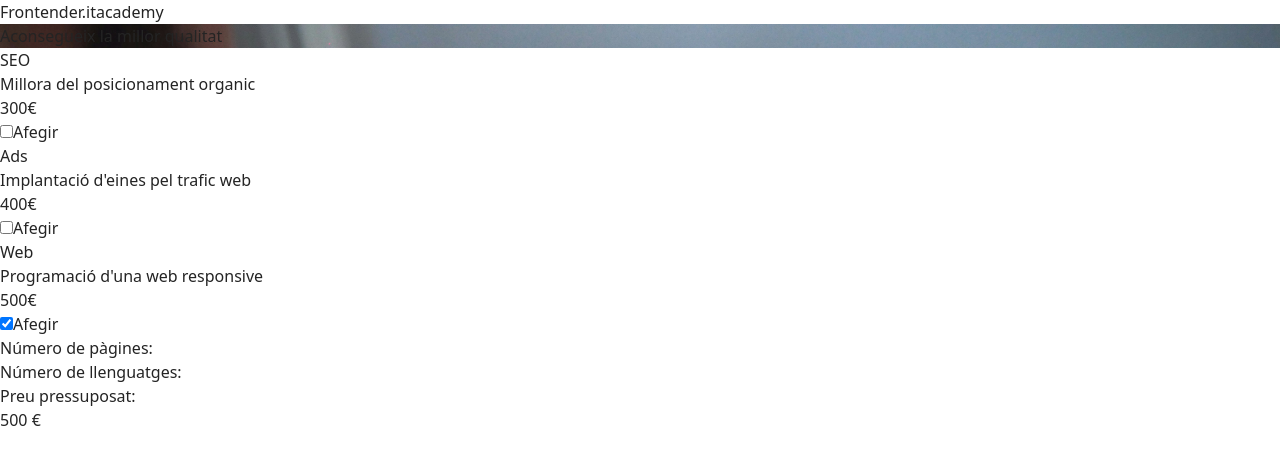
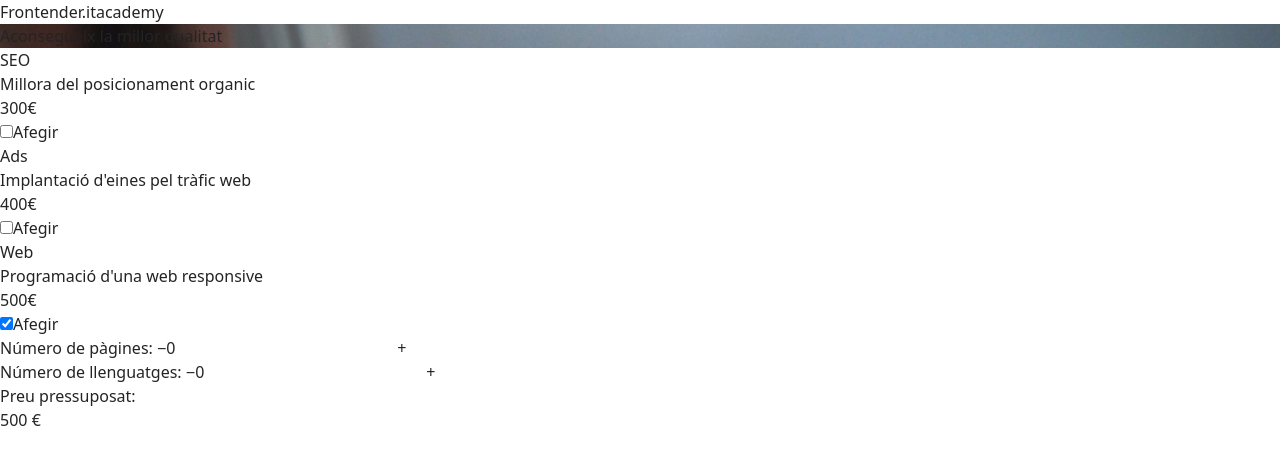
Before and after one commit to codingjordi/s6-profunditzar-react, a React (Vite) app: page / in a window 1280 px wide. Both pictures are taken after a click on the checkbox 6 px from the left and 323 px from the top of the page. Shown: the top 464 px of the page. Built offline with nearby package versions, Linux system fonts and the light colour scheme.

Commit message:
s6-profunditzar-react-nivell-1-exercici-3

```diff
--- a/src/CardList.tsx
+++ b/src/CardList.tsx
@@ -1,13 +1,19 @@
 import React from 'react'
 import Card from './components/Card'
-import { serveis } from './lib/Serveis';
+import { Servei } from './lib/Serveis'
 
-export default function CardList({ array }) {
+export default function CardList({ array }: { array: Servei[] }) {
   return (
-    <div className='w-full grid place-items-center'>
-        {array.map((servei) => {
-          return <Card title={servei.title} description={servei.description} price={servei.price}></Card>
-        })}
+    <div className='w-full grid place-items-center gap-4 -my-3'>
+        {array.map((servei: Servei) => (
+          <Card
+            key={servei.title}
+            title={servei.title}
+            description={servei.description}
+            price={servei.price}
+            hasAditionalInputs={servei.hasAditionalInputs}
+          />
+        ))}
     </div>
   )
 }
--- a/src/TotalPrice.tsx
+++ b/src/TotalPrice.tsx
@@ -1,14 +1,14 @@
 import React from 'react'
-import { useTotal } from './hooks/useTotal';
+import { useProduct } from './hooks/useProduct'
 
 export default function TotalPrice() {
 
-  const { total, details } = useTotal();
+  const { product } = useProduct();
 
   return (
     <div className="flex gap-4 items-baseline justify-end text-3xl font-bold">
         <p>Preu pressuposat: </p>
-        <p className='text-4xl'>{total} €</p>
+        <p className='text-4xl'>{ (product.pages !== 0 || product.languages !== 0) ? (((product.pages + product.languages) * 30) + product.totalPrice) : product.totalPrice} €</p>
     </div>
   )
 }
--- a/src/components/Card.tsx
+++ b/src/components/Card.tsx
@@ -1,46 +1,46 @@
 import React, { useContext, useState } from 'react'
-import { useTotal } from '../hooks/useTotal';
+import { useProduct } from '../hooks/useProduct'
 
-export default function Card({ title, description, price }) {
+export default function Card({ title, description, price, hasAditionalInputs }) {
 
-    const { setTotal, setDetails, details } = useTotal();
+    const { product, setProduct } = useProduct();
     const [isChecked, setIsChecked] = useState(false)
 
-
     const handlePagesChange = (e) => {
-        setDetails(
-            {
-                ...details,
-                pages: e.target.value
-
-            }
-        )
+        setProduct({
+            ...product,
+            pages: parseInt(e.target.value) || 0
+        })
     }
 
     const handleLanguagesChange = (e) => {
-        setDetails(
-            {
-                ...details,
-                languages: e.target.value
-
-            }
-        )
+        setProduct({
+            ...product,
+            languages: parseInt(e.target.value) || 0
+        })
     }
 
     const handleCheckboxChange = (e) => {
         if (e.target.checked) {
-            setTotal(t => t + price)
+            setProduct({
+                ...product,
+                totalPrice: product.totalPrice + price
+            })
             setIsChecked(true)
         } else {
-            setTotal(t => t - price)
+            setProduct({
+                ...product,
+                pages: 0,
+                languages: 0,
+                totalPrice: product.totalPrice - price
+            })
             setIsChecked(false)
         }
     }
 
-
     return (
-        <div className="shadow-lg rounded p-9 w-3/4">
-            <div className='grid grid-cols-3  items-center'>
+        <div className={`shadow-lg rounded p-9 w-3/4 ${isChecked && 'border border-blue-600'}`}>
+            <div className='grid grid-cols-3 items-center'>
                 <div className='flex justify-start items-center'>
                     <div>
                         <h2 className='text-2xl font-semibold'>{title}</h2>
@@ -51,23 +51,77 @@ export default function Card({ title, description, price }) {
                     <p className='text-3xl font-bold'>{price}€</p>
                 </div>
                 <div className='flex justify-end items-center'>
-                    <input className='mr-3 scale-150' type='checkbox' checked={isChecked} onChange={handleCheckboxChange}  id='afegir' name='afegir'></input>
+                    <input
+                        className='mr-3 scale-150'
+                        type='checkbox'
+                        checked={isChecked}
+                        onChange={handleCheckboxChange}
+                        id='afegir'
+                        name='afegir'
+                    />
                     <label htmlFor="" className='text-xl'>Afegir</label>
                 </div>
+            </div>
 
-            </div>
-            {isChecked &&
-                <div className='flex flex-col gap-y-2 items-end'>
-                    <div className='flex'>
-                        <label htmlFor="">Número de pàgines: </label>
-                        <input className='ml-4 w-14 text-center border-2 border-gray-300 rounded-md' onChange={handlePagesChange} type="number" />
+            {isChecked && hasAditionalInputs && (
+                <div className='flex flex-col gap-y-2 items-end mt-3'>
+                    <div className='flex items-center'>
+                        <label htmlFor="" className='mr-3'>Número de pàgines: </label>
+                        <button className="flex items-center px-1 h-5 rounded-full border-2 border-gray-400" onClick={() =>
+                            setProduct(
+                                {
+                                    ...product,
+                                    pages: product.pages > 0 ? product.pages - 1 : 0,
+                                }
+                            )}>
+                            −
+                        </button>
+                        <input
+                            className='mx-1 w-14 text-center border-2 border-gray-400 rounded-md'
+                            onChange={handlePagesChange}
+                            type="number"
+                            value={product.pages}
+                        />
+                        <button className="flex items-center px-1 h-5 rounded-full border-2 border-gray-400" onClick={() =>
+                            setProduct(
+                                {
+                                    ...product,
+                                    pages: product.pages + 1
+                                }
+                            )}>
+                            +
+                        </button>
                     </div>
-                    <div className='flex'>
-                        <label htmlFor="">Número de llenguatges: </label>
-                        <input className='ml-4 w-14 text-center border-2 border-gray-300 rounded-md' onChange={handleLanguagesChange} type="number" />
+                    <div className='flex items-center'>
+
+                        <label htmlFor="" className='mr-3'>Número de llenguatges: </label>
+                        <button className="flex items-center px-1 h-5 rounded-full border-2 border-gray-400" onClick={() =>
+                            setProduct(
+                                {
+                                    ...product,
+                                    languages: product.languages > 0 ? product.languages - 1 : 0,
+                                }
+                            )}>
+                            −
+                        </button>
+                        <input
+                            className='mx-1 w-14 text-center border-2 border-gray-400 rounded-md'
+                            onChange={handleLanguagesChange}
+                            type="number"
+                            value={product.languages}
+                        />
+                        <button className="flex items-center px-1 h-5 rounded-full border-2 border-gray-400" onClick={() =>
+                            setProduct(
+                                {
+                                    ...product,
+                                    languages: product.languages + 1
+                                }
+                            )}>
+                            +
+                        </button>
                     </div>
-                </div>}
-
+                </div>
+            )}
         </div>
     )
 }
--- /dev/null
+++ b/src/context/ProductContext.tsx
@@ -0,0 +1,33 @@
+import React, { createContext, useState } from 'react';
+
+interface ProductContextType {
+    product: {
+        price: number;
+        pages: number;
+        languages: number;
+        totalPrice: number;
+    };
+    setProduct: React.Dispatch<React.SetStateAction<{
+        price: number;
+        pages: number;
+        languages: number;
+        totalPrice: number;
+    }>>;
+}
+
+export const ProductContext = createContext<ProductContextType | undefined>(undefined);
+
+export const ProductProvider = ({ children }) => {
+    const [product, setProduct] = useState({
+        price: 0,
+        pages: 0,
+        languages: 0,
+        totalPrice: 0,
+    });
+
+    return (
+        <ProductContext.Provider value={{ product, setProduct }}>
+            {children}
+        </ProductContext.Provider>
+    );
+};
--- a/src/context/TotalContext.tsx
+++ /dev/null
@@ -1,35 +0,0 @@
-import React, { useState, createContext } from 'react'
-
-interface Details {
-  pages: number;
-  languages: number;
-}
-
-interface TotalContextType {
-  total: number;
-  setTotal: React.Dispatch<React.SetStateAction<number>>;
-  details: Details;
-  setDetails: React.Dispatch<React.SetStateAction<Details>>;
-}
-
-export const TotalContext = createContext<TotalContextType | null>(null);
-
-export default function TotalProvider({ children }) {
-
-  const [total, setTotal] = useState(0)
-
-  const [details, setDetails] = useState(
-    {
-      pages: 0,
-      languages: 0
-    }
-  )
-
-  return (
-    <div>
-      <TotalContext.Provider value={{ total, setTotal, details, setDetails }}>
-        {children}
-      </TotalContext.Provider>
-    </div>
-  )
-}
--- /dev/null
+++ b/src/hooks/useProduct.tsx
@@ -0,0 +1,12 @@
+import { useContext } from 'react';
+import { ProductContext } from '../context/ProductContext';
+
+export const useProduct = () => {
+    const context = useContext(ProductContext);
+
+    if (!context) {
+        throw new Error('useProduct must be used within a ProductProvider');
+    }
+
+    return context;
+};
--- a/src/hooks/useTotal.tsx
+++ /dev/null
@@ -1,10 +0,0 @@
-import { useContext } from 'react';
-import { TotalContext } from '../context/TotalContext';
-
-export const useTotal = () => {
-    const context = useContext(TotalContext);
-    if (!context) {
-        throw new Error("useTotal debe ser usado dentro de un TotalProvider");
-    }
-    return context;
-};
--- a/src/index.css
+++ b/src/index.css
@@ -1,3 +1,7 @@
+*, *::before, *::after {
+  box-sizing: border-box
+}
+
 @tailwind base;
 @tailwind components;
 @tailwind utilities;
--- a/src/lib/Serveis.ts
+++ b/src/lib/Serveis.ts
@@ -1,17 +1,27 @@
-export const serveis = [
+export interface Servei {
+    title: string;
+    description: string;
+    price: number;
+    hasAditionalInputs: boolean;
+}
+
+export const serveis: Servei[] = [
     {
         title: 'SEO',
         description: 'Millora del posicionament organic',
-        price: 300
+        price: 300,
+        hasAditionalInputs: false,
     },
     {
         title: 'Ads',
-        description: 'Implantació d\'eines pel trafic web ',
-        price: 400
+        description: 'Implantació d\'eines pel tràfic web',
+        price: 400,
+        hasAditionalInputs: false,
     },
     {
         title: 'Web',
         description: 'Programació d\'una web responsive',
-        price: 500
+        price: 500,
+        hasAditionalInputs: true,
     }
-]
+];
```
Also changed, not shown: src/App.jsx (+16 -14 lines).
